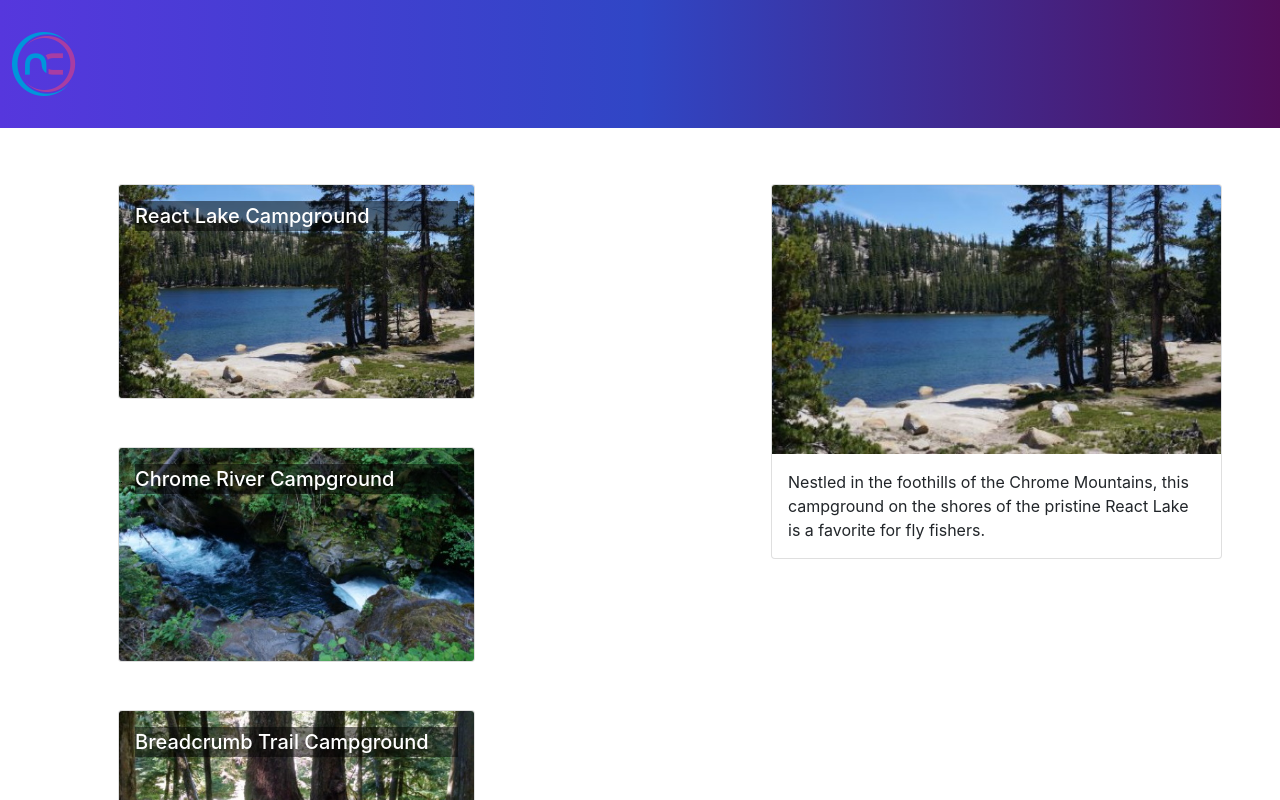
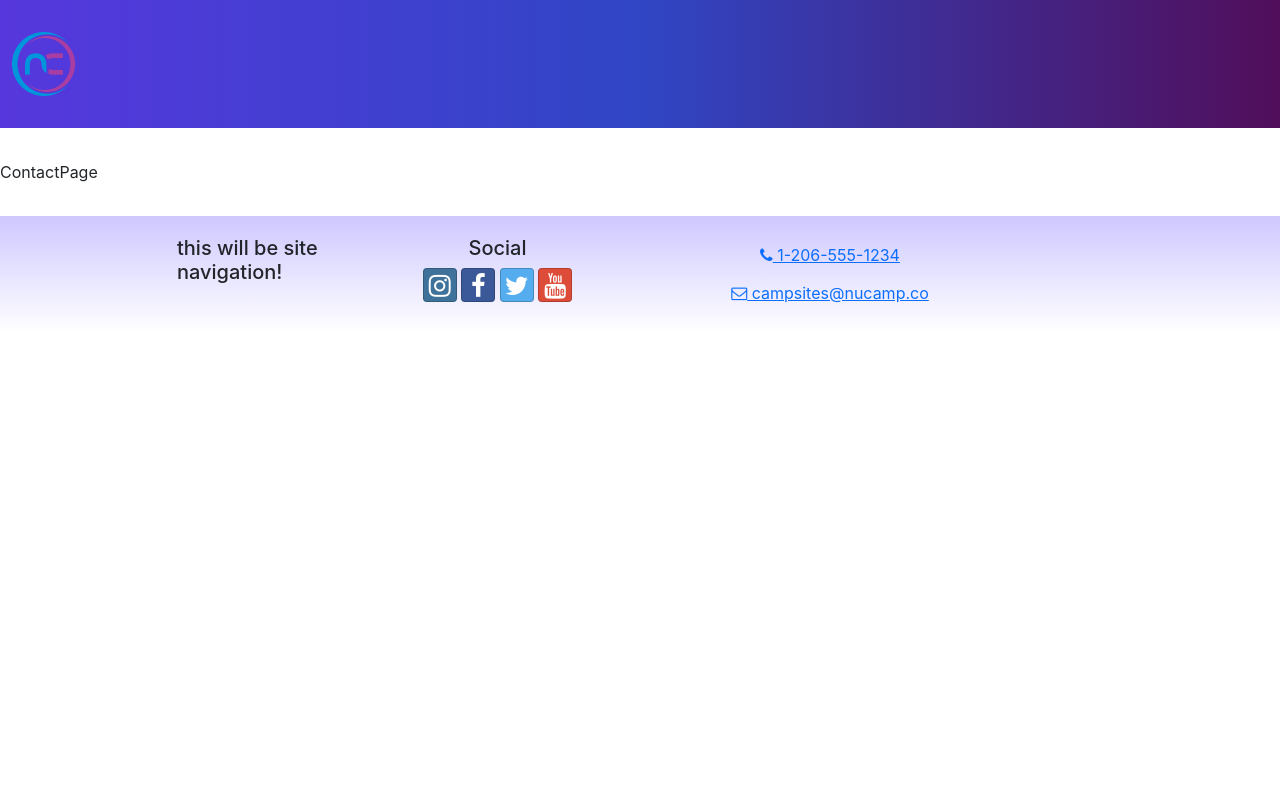
Before and after one commit to Bonon619/nucampsite-react-1, a React (Create React App) app: page /contact in a window 1280 px wide. Shown: the top 800 px of the page. Built offline with nearby package versions, Linux system fonts and the light colour scheme.

Commit message:
Router setup

```diff
--- a/src/App.js
+++ b/src/App.js
@@ -1,3 +1,6 @@
+import { Routes, Route } from "react-router-dom";
+import ContactPage from "./pages/ContactPage";
+import HomePage from "./pages/HomePage";
 import Header from "./components/Header";
 import Footer from "./components/Footer";
 import "./App.css";
@@ -8,7 +11,11 @@
   return (
     <div className="App">
       <Header />
-      <CampsitesDirectoryPage />
+      <Routes>
+        <Route path="/" element={<HomePage />} />
+        <Route path="contact" element={<ContactPage />} />
+        <Route path="directory" element={<CampsitesDirectoryPage />} />
+      </Routes>
       <Footer />
     </div>
   );
--- a/src/index.js
+++ b/src/index.js
@@ -1,5 +1,6 @@
 import React from "react";
 import { createRoot } from "react-dom/client";
+import { BrowserRouter } from "react-router-dom";
 import { Provider } from "react-redux";
 import { store } from "./app/store";
 import App from "./App";
@@ -17,7 +18,9 @@
 root.render(
   <React.StrictMode>
     <Provider store={store}>
-      <App />
+      <BrowserRouter>
+        <App />
+      </BrowserRouter>
     </Provider>
   </React.StrictMode>
 );
--- /dev/null
+++ b/src/pages/ContactPage.js
@@ -0,0 +1,4 @@
+const ContactPage = () => {
+  return <div>ContactPage</div>;
+};
+export default ContactPage;
--- /dev/null
+++ b/src/pages/HomePage.js
@@ -0,0 +1,4 @@
+const HomePage = () => {
+  return <div>HomePage</div>;
+};
+export default HomePage;
```
